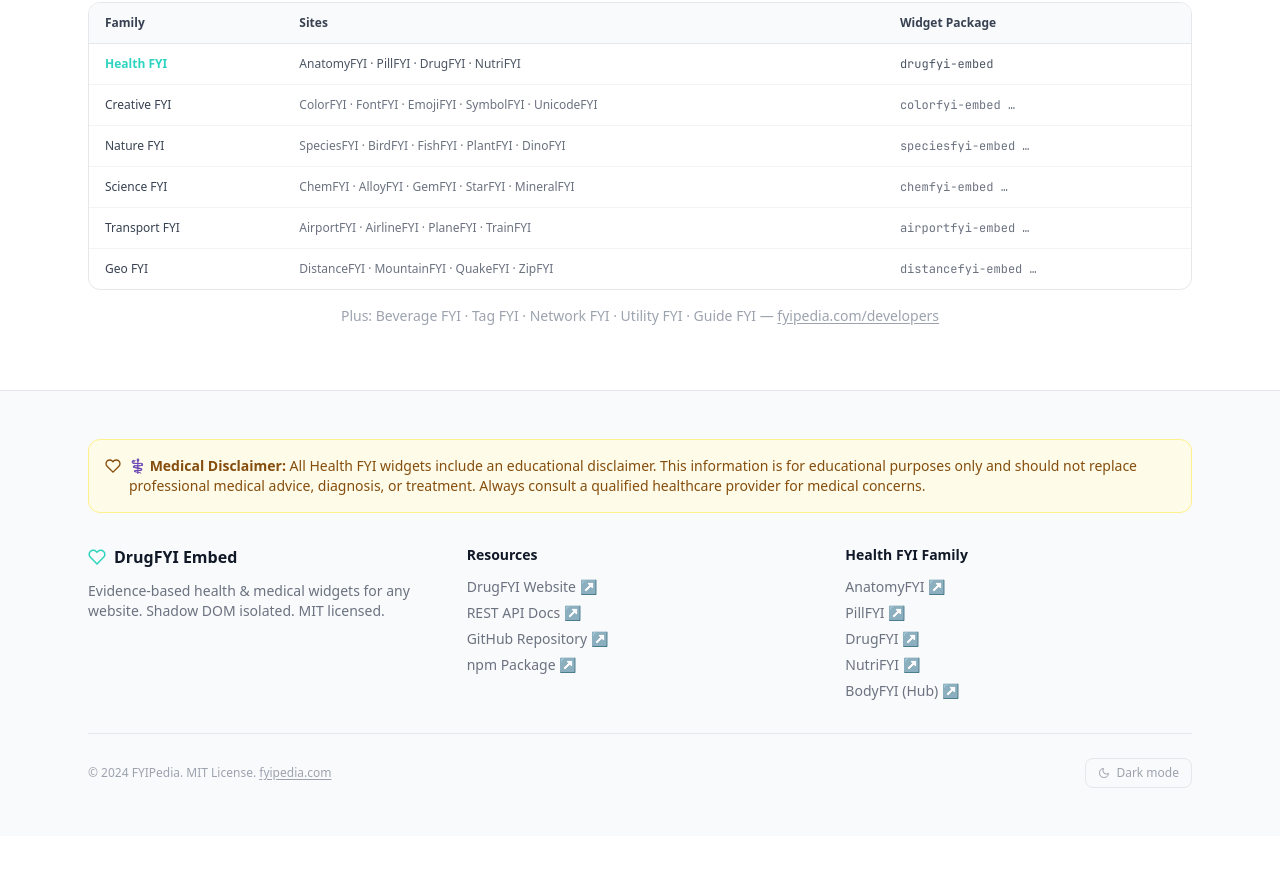
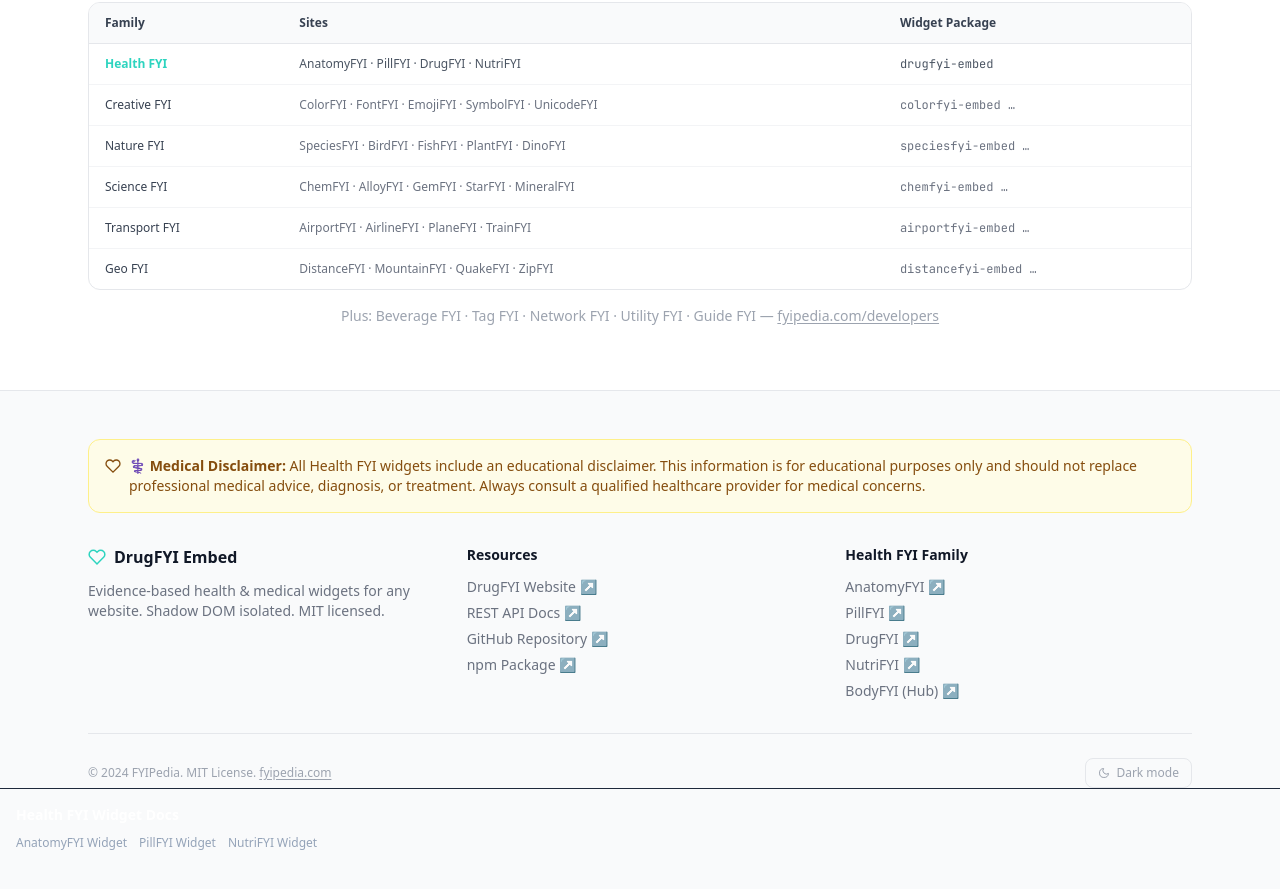
Before and after one commit to fyipedia/drugfyi-embed, a website: page docs/index.html in a window 1280 px wide. Shown: the part 4326-5215 px from the top of the page. Before the commit the page ends 5162 px from the top, so only its background shows below. Drawn offline with nearby package versions, Linux system fonts and the light colour scheme; a script that the page names is missing.

Commit message:
feat: add family widget cross-links in footer for SEO link equity

```diff
--- a/docs/index.html
+++ b/docs/index.html
@@ -882,6 +882,14 @@
       </button>
     </div>
   </div>
+    <div class="border-t border-slate-800 pt-4 mb-4 px-4">
+      <h4 class="font-bold text-white text-sm mb-2">Health FYI Widget Docs</h4>
+      <div class="flex flex-wrap gap-3 text-xs">
+            <a href="https://widget.anatomyfyi.com" target="_blank" rel="noopener" class="text-slate-400 hover:text-white py-0.5">AnatomyFYI Widget</a>
+            <a href="https://widget.pillfyi.com" target="_blank" rel="noopener" class="text-slate-400 hover:text-white py-0.5">PillFYI Widget</a>
+            <a href="https://widget.nutrifyi.com" target="_blank" rel="noopener" class="text-slate-400 hover:text-white py-0.5">NutriFYI Widget</a>
+      </div>
+    </div>
 </footer>
 
 </body>
```
